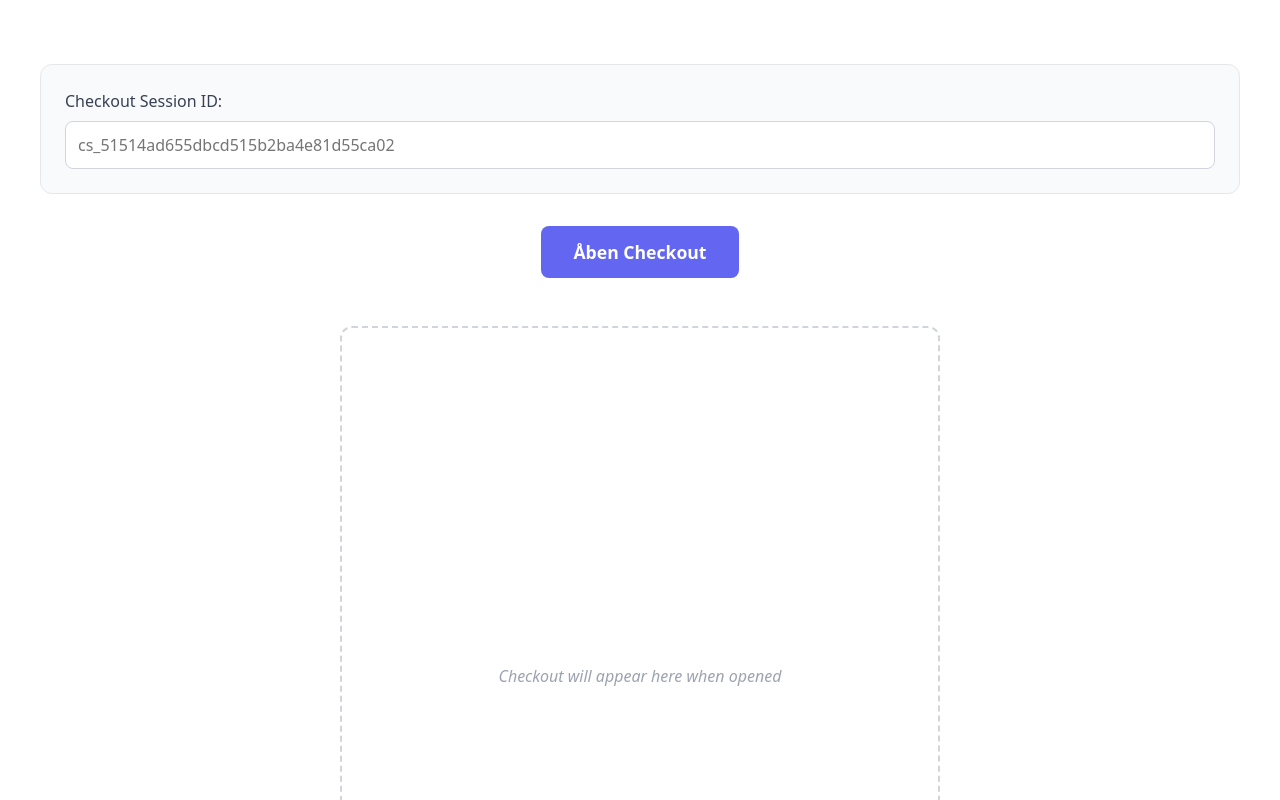
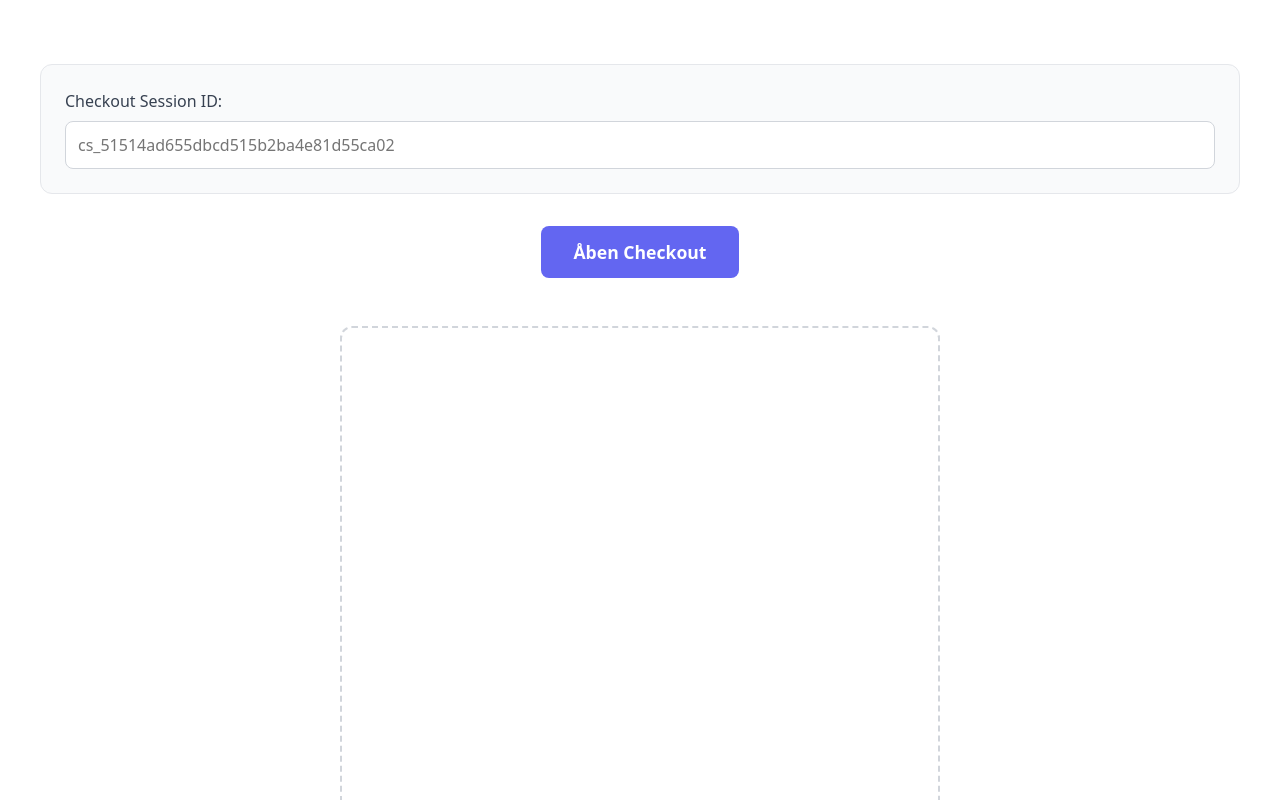
Before and after one commit to JonasPalms/Frisbii-Demo, a website built with Vite: page index.html in a window 1280 px wide. Shown: the top 800 px of the page. Built offline with nearby package versions, Linux system fonts and the light colour scheme.

Commit message:
checkout tingeling

```diff
--- a/src/style.css
+++ b/src/style.css
@@ -164,16 +164,6 @@ h1 {
   min-height: 0; /* Allow flexbox to work properly */
 }
 
-#checkout-container:empty::before {
-  content: "Checkout will appear here when opened";
-  display: flex;
-  align-items: center;
-  justify-content: center;
-  height: 100%;
-  color: #9ca3af;
-  font-style: italic;
-}
-
 @media (max-width: 768px) {
   body {
     padding: 1rem;
```
